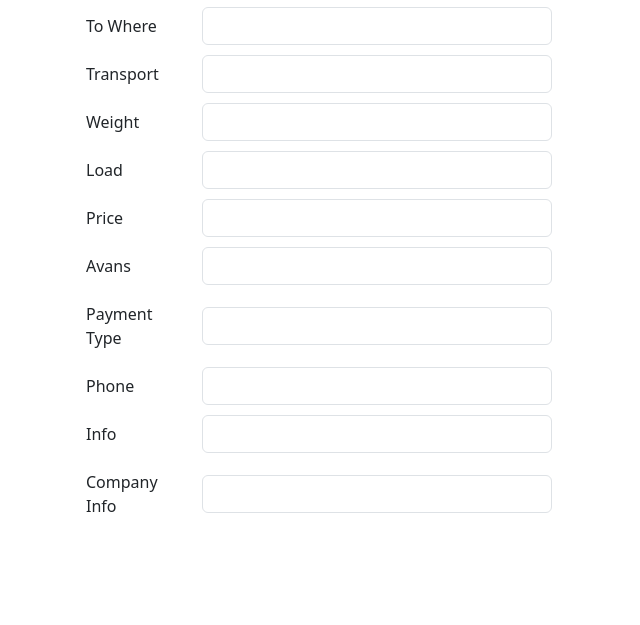
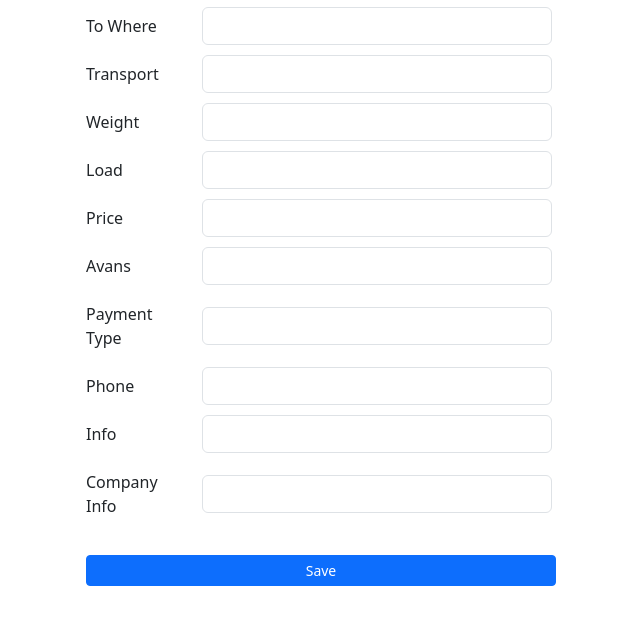
Before and after one commit to asilbeknorqobilov/frontend_1, a plain HTML site: page index.html in a window 1280 px wide. Shown: the part 117-742 px from the top of the page, without its empty margins (48-688 px from the left). Drawn offline with nearby package versions, Linux system fonts and the light colour scheme.

Commit message:
save button style

```diff
--- a/index.html
+++ b/index.html
@@ -32,11 +32,14 @@
         .css{
             margin-left: 40px;
         }
-        .buttoncls{
-        }
         .gruzon{
             padding-top: 20px;
             padding-left: 30px;
+        }
+        .button_save{
+            max-width: 470px;
+            margin-bottom: 10px;
+            margin-top: 0;
         }
     </style>
 </head>
@@ -141,7 +144,8 @@
             <input type="text" id="inputCompanyInfo" class="form-control">
         </div>
     </div>
-    <!--    <button type="submit" class="btn btn-primary">Save</button>-->
+<!--        <button type="submit" class="btn text-nowrap button_save btn-primary">Save</button>-->
+    <button type="button" class="btn button_save btn-primary btn-sm">Save</button>
 </form>
 </div>
 
```
